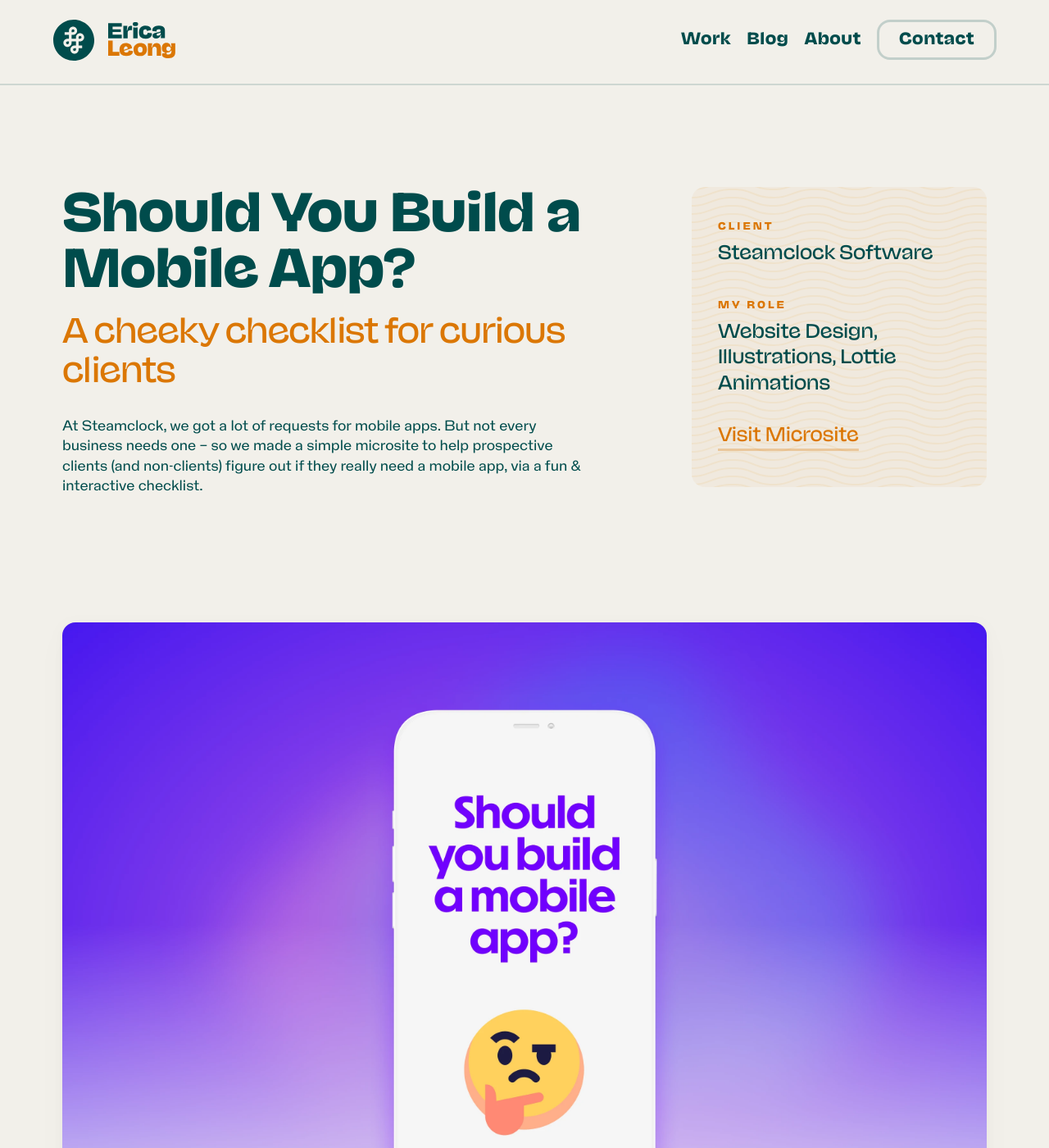
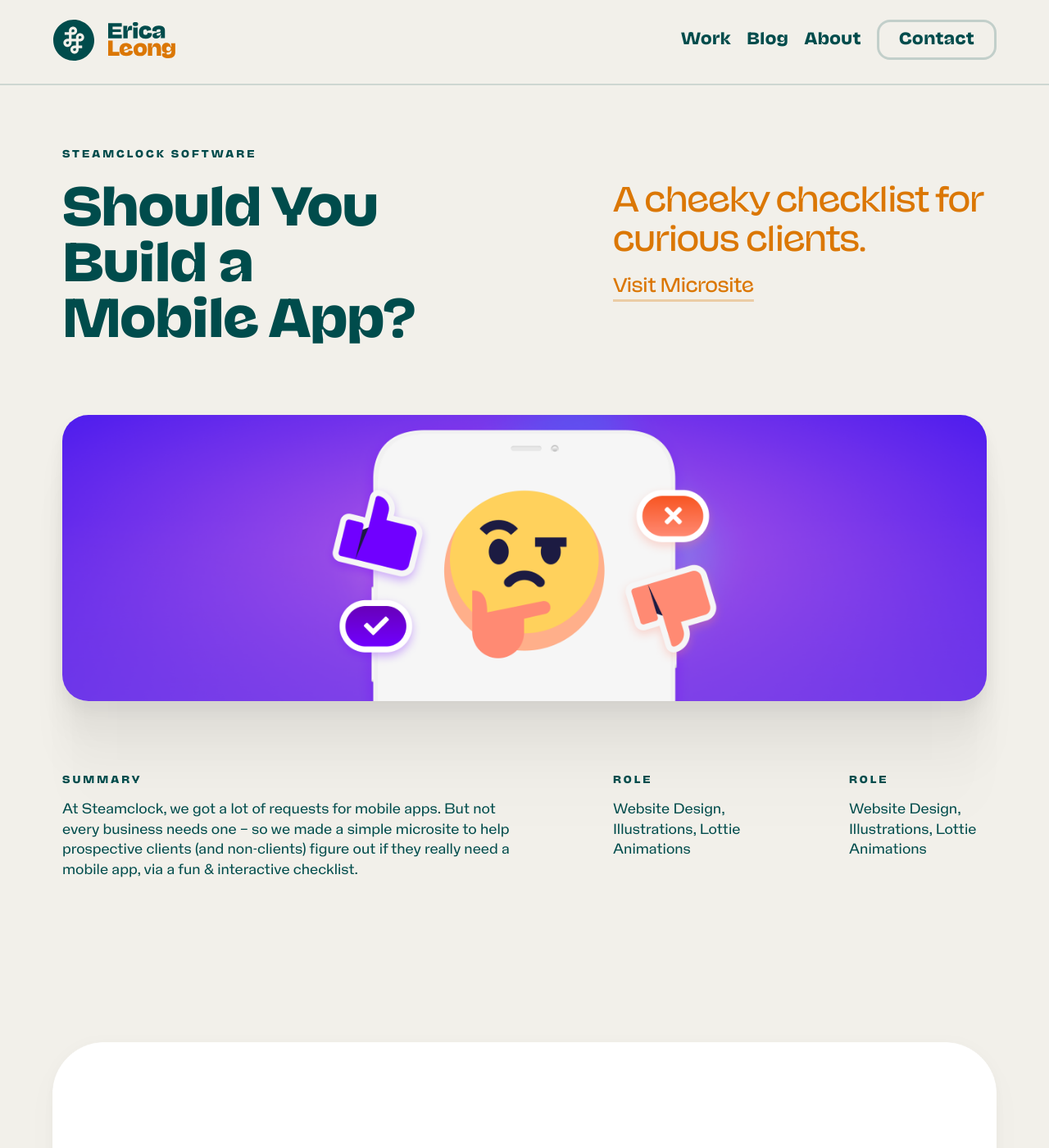
Before and after one commit to ehyleong/ehyleong.github.io, a Jekyll site: the page built from _work/1-sybama.html, in a window 1280 px wide and 1400 px high. Shown: the whole window at 82% size. Built offline with Jekyll 4.4.1, drawn with Linux system fonts in a browser that asks for light colours; comment, search, counter and statistics services are not loaded; some of the changed text lies outside the part shown.

Commit message:
Updated project layout

```diff
--- a/_includes/footer.html
+++ b/_includes/footer.html
@@ -6,18 +6,6 @@
       <h5>Wanna chat?</h5>
         <h1>Say <a href="{% link contact.html %}">hello.</a><span class="lottie"><lottie-player src="/img/global/emoji_wave.json" speed="1" loop autoplay></lottie-player></span></h1>
   </div>
-<!--    <div class="col-lg-2 col-lg-offset-4 col-md-3 col-md-offset-3 col-sm-4 col-sm-offset-1 col-xs-12">
-    <h5>Find me on</h5>
-      <ul class="social-links">
-        <li><a href="https://twitter.com/ehyleong" class="external-link" target="_blank"><img src="/img/global/icon-social-twitter.svg" class="icon">Twitter</a></li>
-        <li><a href="https://dribbble.com/ehyleong" class="external-link" target="_blank"><img src="/img/global/icon-social-dribbble.svg" class="icon">Dribbble</a></li>
-        <li><a href="https://instagram.com/ehyleong/" class="external-link" target="_blank"><img src="/img/global/icon-social-instagram.svg" class="icon">Instagram</a></li>
-        <li><a href="https://linkedin.com/in/ehyleong/" class="external-link" target="_blank"><img src="/img/global/icon-social-linkedin.svg" class="icon">LinkedIn</a></li>
-        <li><a href="http://mastodon.cloud/@ehyleong/" class="external-link" target="_blank"><img src="/img/global/icon-social-mastodon.svg" class="icon">Mastodon</a></li>
-      </li>
-    </ul>
-  </div>
--->
 </div>
 </footer>
   {% endunless %}
@@ -44,117 +32,10 @@
 </div>
 </footer>
 
-<script>
-  const menu = document.querySelector(".mobile-menu");
-  const menuItems = document.querySelectorAll(".menu-item");
-  const hamburger= document.querySelector(".hamburger");
-
-  function toggleMenu() {
-    if (menu.classList.contains("show-menu")) {
-      menu.classList.remove("show-menu");
-    } else {
-      menu.classList.add("show-menu");
-      menuItems.classList.add("show-menu");
-    }
-  }
-
-  hamburger.addEventListener("click", toggleMenu);
-
-  menuItems.forEach(
-    function(menuItem) {
-      menuItem.addEventListener("click", toggleMenu);
-    }
-  )
-
-</script>
-
-<script>
-    var didScroll;
-    var lastScrollTop = 0;
-    var delta = 5;
-    var navbarHeight = $('nav').outerHeight();
-
-    $(window).scroll(function(event){
-        didScroll = true;
-    });
-
-    setInterval(function() {
-        if (didScroll) {
-            hasScrolled();
-            didScroll = false;
-        }
-    }, 200);
-
-    function hasScrolled() {
-        var st = $(this).scrollTop();
-
-        // Make sure they scroll more than delta
-        if(Math.abs(lastScrollTop - st) <= delta)
-            return;
-
-        // If they scrolled down and are past the navbar, add class .nav-up.
-        // This is necessary so you never see what is "behind" the navbar.
-        if (st > lastScrollTop && st > navbarHeight){
-            // Scroll Down
-            $('nav').removeClass('nav-down').addClass('nav-up');
-        } else {
-            // Scroll Up
-            if(st + $(window).height() < $(document).height()) {
-                $('nav').removeClass('nav-up').addClass('nav-down');
-            }
-        }
-
-        lastScrollTop = st;
-    }
-</script>
-
-<script>
-  var formElement = document.getElementById("form");
-  var buttonElement = document.getElementById("button");
-  var loadingIndicator = document.getElementById("loading-indicator");
-  var submit = document.getElementById("submit")
-
-
-  formElement.addEventListener("botpoison-challenge-start", function () {
-    buttonElement.setAttribute("disabled", "disabled");
-    loadingIndicator.classList.remove("hidden");
-    submit.classList.add("hidden");
-  });
-
-  formElement.addEventListener("botpoison-challenge-success", function () {
-    buttonElement.removeAttribute("disabled");
-    loadingIndicator.classList.add("hidden");
-  });
-
-  formElement.addEventListener("botpoison-challenge-error", function () {
-    buttonElement.removeAttribute("disabled");
-    loadingIndicator.classList.add("hidden");
-  });
-</script>
-
-<script type="text/javascript">
-    $(window).scroll(function(){
-        // Detect scroll
-        function elementScrolled(elem)
-        {
-            var docViewTop = $(window).scrollTop();
-            var docViewBottom = docViewTop + $(window).height();
-            var elemTop = $(elem).offset().top;
-            return ((elemTop <= docViewBottom) && (elemTop >= docViewTop));
-        }
-
-        // Trigger animation
-        if(elementScrolled('.scrolled')) {
-            var els = $('.scrolled'),
-                i = 0,
-                f = function () {
-                    $(els[i++]).addClass('fade-up');
-                    if(i < els.length) setTimeout(f, 800);
-                };
-            f();
-        }
-    });
-</script>
+<script type='text/javascript' src="/js/showmenu.js"></script>
+<script type='text/javascript' src="/js/navscroll.js"></script>
+<script type='text/javascript' src="/js/botpoison.js"></script>
+<script type='text/javascript' src="/js/scrollanimation.js"></script>
 
 <!--{% if page.slug == "about" %}
 <script>
--- /dev/null
+++ b/_layouts/project-alt.html
@@ -0,0 +1,66 @@
+<!doctype html>
+<html>
+  {% include header.html %}
+  <body>
+    {% include navigation.html %}
+  <header class="work">
+      <div class="row wrap half-spacer">
+        <div class="col-xs-12">
+          {% if page.wip == true %}
+          <div class="bottom-half-spacer">
+            <div class="in-progress fade-down"><span class="callout-label">heads up</span><h5>This case study is still in progress. Stay tuned!</h5>
+            </div>
+          </div>
+          {% endif %}
+          <h5 class="fade-down">{{ page.client }}</h5>
+        </div>
+      </div>
+
+      <div class="row wrap bottom-half-spacer">
+        <div class="col-lg-6 col-md-6 col-sm-6 col-xs-12">
+          <h2 class="intro">{{ page.title }}</h2>
+        </div>
+        <div class="col-lg-5 col-lg-offset-1 col-md-offset-1 col-md-5 col-sm-offset-1 col-sm-5 col-xs-12">
+          <h3 class="orange bottom-text-spacer fade-up">{{ page.intro }}</h3>
+         {% if page.link %}
+            {% for link in page.link %}
+            <h4 class="fade-up"><a href="{{ link.href }}" class="project-link external-link" target="_blank">{{ link.text }}</a></h4>
+            {% endfor %}
+          {% endif %}
+        </div>
+      </div>
+
+       {% if page.hero %}
+        {% for hero in page.hero %}
+        <div class="row wrap">
+          <div class="col-xs-12 fade-up-delay">
+            <picture>
+              <source srcset="{{ hero.desktop }}" media="(min-width: 64rem)" loading="eager"/>
+              <img src="{{ hero.mobile }}" loading="eager"/>
+            </picture>
+          </div>
+         </div>
+         {% endfor %}
+        {% endif %}
+
+        <div class="row wrap half-spacer bottom-half-spacer">
+          <div class="col-lg-6 col-md-6 col-sm-12 col-xs-12">
+            <h5 class="bottom-text-spacer">Summary</h5>
+            <p>{{ page.byline }}</p>
+          </div>
+          <div class="col-lg-2 col-lg-offset-1 col-md-2 col-md-offset-1 col-sm-6 col-xs-12">
+            <h5 class="bottom-text-spacer">Role</h5>
+            <p>{{ page.role }}</p>
+          </div>
+          <div class="col-lg-2 col-lg-offset-1 col-md-2 col-md-offset-1 col-sm-6 col-xs-12">
+            <h5 class="bottom-text-spacer">Role</h5>
+            <p>{{ page.role }}</p>
+          </div>
+        </div>
+
+  </header>
+  {{ content }}
+  {% include navigation_projects.html %}
+  {% include footer.html %}
+  </body>
+</html>
--- a/_sass/main.scss
+++ b/_sass/main.scss
@@ -424,7 +424,7 @@
 			margin-block-start: 3rem;
 			margin-block-end: 1rem;
 			display: grid;
-			grid-template-columns: auto auto;
+			grid-template-columns: auto;
 		}
 
 		h5 {
@@ -458,7 +458,7 @@
 
   a.mobile-menu-link {
   	color: $beige;
-  	font-size: 1.8rem;
+  	font-size: 2rem;
 
 	  	&:hover, &:focus, &:active {
 	  		color: $orange;
@@ -469,10 +469,10 @@
 	button.hamburger {
 		transform: scale(0);
 		position: fixed;
-		top: 1.85rem;
-		right: 1.45rem;
-		height: 40px;
-		width: 40px;
+		top: 1.5rem;
+		right: 1.5rem;
+		height: 50px;
+		width: 50px;
 	}
 
 	.logo {
@@ -519,6 +519,8 @@
 	display: none;
 
 	@include for-size(phone-only) {
+		height: 50px;
+		width: 50px;
 		display: block;
 	  cursor: pointer;
 	  border: none;
@@ -957,6 +959,20 @@
 // 2.5 Projects
 
 header.work {
+
+	h1, h2, h3, h4, h5 {
+		margin-block-end: 0;
+	}
+
+	h5 {
+		color: var(--primary-color);
+	}
+
+	picture img {
+		border-radius: 2rem;
+		box-shadow: 0px 0px 0px 0px rgba(0, 0, 0, 0.05), 0px 9px 19px 0px rgba(0, 0, 0, 0.05), 0px 35px 35px 0px rgba(0, 0, 0, 0.04), 0px 79px 47px 0px rgba(0, 0, 0, 0.03), 0px 140px 56px 0px rgba(0, 0, 0, 0.01), 0px 218px 61px 0px rgba(0, 0, 0, 0.00);
+	}
+
 	.project-meta{
 		display: grid;
 		gap: 1rem;
@@ -1427,7 +1443,7 @@
 @keyframes h1-intro {
 	0% {
 		font-weight: 200;
-		opacity: 0
+		opacity: 0;
 	}
 
 	100% {
@@ -1439,7 +1455,7 @@
 @keyframes h2-intro {
 	0% {
 		font-weight: 100;
-		opacity: 0
+		opacity: 0;
 	}
 
 	100% {
@@ -1452,7 +1468,11 @@
 	0% {
 		transform: translateY(2rem);
 		transform-origin: 0% 0%;
-		opacity: 0
+		opacity: 0;
+	}
+
+	5% {
+		opacity: 0;
 	}
 
 	100% {
@@ -1460,13 +1480,12 @@
 		opacity: 1;
 	}
 }
-
 
 @keyframes fade-down {
 	0% {
 		transform: translateY(-1rem);
 		transform-origin: 0% 0%;
-		opacity: 0
+		opacity: 0;
 	}
 
 	100% {
@@ -1479,7 +1498,7 @@
 	0%, 15% {
 		transform: translateY(2rem);
 		transform-origin: 0% 0%;
-		opacity: 0
+		opacity: 0;
 	}
 
 	100% {
@@ -1490,23 +1509,23 @@
 
 
 h1.intro {
-	animation: fade-up 1s cubic-bezier(0.7, 0, 0.13, 1);
+	animation: fade-up 1s cubic-bezier(0.8, 0, 0.13, 1);
 }
 
 h2.intro {
-	animation: fade-up 1s cubic-bezier(0.7, 0, 0.13, 1);
+	animation: fade-up 1s cubic-bezier(0.8, 0, 0.13, 1);
 }
 
 .fade-down {
-	animation: fade-down 1.1s cubic-bezier(0.7, 0, 0.13, 1);
+	animation: fade-down 1.1s cubic-bezier(0.8, 0, 0.13, 1);
 }
 
 .fade-up {
-	animation: fade-up 1.1s cubic-bezier(0.7, 0, 0.13, 1);
+	animation: fade-up 1.2s cubic-bezier(0.8, 0, 0.13, 1);
 }
 
 .fade-up-delay {
-		animation: fade-up-delay 1.2s cubic-bezier(0.7, 0, 0.13, 1);
+		animation: fade-up-delay 1.3s cubic-bezier(0.8, 0, 0.13, 1);
 }
 
 h1.intro, h2.intro, .fade-up, .fade-up-delay {
--- a/_work/1-sybama.html
+++ b/_work/1-sybama.html
@@ -10,31 +10,30 @@
 link:
 - text: Visit Microsite
   href: https://shouldyoubuildamobile.app
-intro: A cheeky checklist for curious clients
+intro: A cheeky checklist for curious clients.
 byline: At Steamclock, we got a lot of requests for mobile apps. But not every business needs one – so we made a simple microsite to help prospective clients (and non-clients) figure out if they really need a mobile app, via a fun & interactive checklist.
 
 ---
 
 <section class="work half-spacer bottom-half-spacer">
 	<div class="row wrap">
-		<div class="col-lg-12 col-xs-12 ">
-			<img src="/img/work/sybama/sybama_website-1.webp" class="rounded drop-shadow">
+		<div class="row half-spacer bottom-half-spacer">
+		<div class="col-lg-5">
+			<img src="/img/work/sybama/snippet.png" class="rounded drop-shadow">
 		</div>
-		<div class="row half-spacer bottom-half-spacer">
-		<div class="col-lg-6 col-xs-12">
-			<h5>Goals</h5>
+			<div class="col-lg-6 col-lg-offset-1 col-xs-12">
+			<h3>Most business don't actually need a mobile app. Most of the time, a web experience will suffice. </h3>
+			<h5 class="half-spacer">Goals</h5>
 			<p>Our goals for this microsite were fairly simple: we wanted to create a small marketing campaign that was fun, memorable, and shareable – geared towards Steamclock's target demographic of CTOs of growing companies. While it could exist standalone, it was also meant to be an extension of the Steamclock's brand values – high quality, playful, nice – which informed the overall playful yet polished look throughout.</p>
-		</div>
-		<div class="col-lg-6 col-xs-12">
-			<h5>Outcome</h5>
+
+			<h5 class="half-spacer">Outcome</h5>
 			<p> The end result was a microsite that was cheeky and a bit contrarian, but still useful as a tool in the end of the day. Overall, the project was a success: people loved it! New clients have referenced it while reaching out, and we even use it to screen our in-bound leads too.</p>
 		</div>
-	</div>
+
+		</div>
 
 
-		<div class="col-lg-12 col-xs-12 ">
-			<img src="/img/work/sybama/sybama_website-2.webp" class="rounded drop-shadow">
-		</div>
+
 
 		<div class="col-lg-6 col-lg-offset-3 col-xs-12 half-spacer bottom-half-spacer">
 			<h5>A note on tools</h5>
@@ -70,16 +69,5 @@
 			<div class="rounded "><lottie-player src="/img/work/sybama/watch.json" speed="1" loop autoplay></lottie-player></div>
 		</div>
 
-		<div class="col-lg-12 col-xs-12 half-spacer bottom-half-spacer">
-			<p><strong>Additional Credits:</strong></p>
-				<ul>
-					<li>Allen Pike – Copy</li>
-					<li>Brady Valentino – Front End Development</li>
-					<li>Brendan Lensink – Javascript Wrangling</li>
-				</ul>
-		</div>
-
-
-
 	</div>
 </section>
--- /dev/null
+++ b/js/botpoison.js
@@ -0,0 +1,21 @@
+var formElement = document.getElementById("form");
+var buttonElement = document.getElementById("button");
+var loadingIndicator = document.getElementById("loading-indicator");
+var submit = document.getElementById("submit")
+
+
+formElement.addEventListener("botpoison-challenge-start", function () {
+  buttonElement.setAttribute("disabled", "disabled");
+  loadingIndicator.classList.remove("hidden");
+  submit.classList.add("hidden");
+});
+
+formElement.addEventListener("botpoison-challenge-success", function () {
+  buttonElement.removeAttribute("disabled");
+  loadingIndicator.classList.add("hidden");
+});
+
+formElement.addEventListener("botpoison-challenge-error", function () {
+  buttonElement.removeAttribute("disabled");
+  loadingIndicator.classList.add("hidden");
+});
--- /dev/null
+++ b/js/navscroll.js
@@ -0,0 +1,37 @@
+var didScroll;
+var lastScrollTop = 0;
+var delta = 5;
+var navbarHeight = $('nav').outerHeight();
+
+$(window).scroll(function(event){
+    didScroll = true;
+});
+
+setInterval(function() {
+    if (didScroll) {
+        hasScrolled();
+        didScroll = false;
+    }
+}, 200);
+
+function hasScrolled() {
+    var st = $(this).scrollTop();
+
+    // Make sure they scroll more than delta
+    if(Math.abs(lastScrollTop - st) <= delta)
+        return;
+
+    // If they scrolled down and are past the navbar, add class .nav-up.
+    // This is necessary so you never see what is "behind" the navbar.
+    if (st > lastScrollTop && st > navbarHeight){
+        // Scroll Down
+        $('nav').removeClass('nav-down').addClass('nav-up');
+    } else {
+        // Scroll Up
+        if(st + $(window).height() < $(document).height()) {
+            $('nav').removeClass('nav-up').addClass('nav-down');
+        }
+    }
+
+    lastScrollTop = st;
+}
--- /dev/null
+++ b/js/scrollanimation.js
@@ -0,0 +1,21 @@
+$(window).scroll(function(){
+    // Detect scroll
+    function elementScrolled(elem)
+    {
+        var docViewTop = $(window).scrollTop();
+        var docViewBottom = docViewTop + $(window).height();
+        var elemTop = $(elem).offset().top;
+        return ((elemTop <= docViewBottom) && (elemTop >= docViewTop));
+    }
+
+    // Trigger animation
+    if(elementScrolled('.scrolled')) {
+        var els = $('.scrolled'),
+            i = 0,
+            f = function () {
+                $(els[i++]).addClass('fade-up');
+                if(i < els.length) setTimeout(f, 800);
+            };
+        f();
+    }
+});
--- /dev/null
+++ b/js/showmenu.js
@@ -0,0 +1,20 @@
+const menu = document.querySelector(".mobile-menu");
+const menuItems = document.querySelectorAll(".menu-item");
+const hamburger= document.querySelector(".hamburger");
+
+function toggleMenu() {
+  if (menu.classList.contains("show-menu")) {
+    menu.classList.remove("show-menu");
+  } else {
+    menu.classList.add("show-menu");
+    menuItems.classList.add("show-menu");
+  }
+}
+
+hamburger.addEventListener("click", toggleMenu);
+
+menuItems.forEach(
+  function(menuItem) {
+    menuItem.addEventListener("click", toggleMenu);
+  }
+)
```
Also changed, not shown: other parts of _work/1-sybama.html (+1 -1 lines), js/nav.js (added, +20 -0 lines), img/work/sybama/snippet.png (added), 4 other files.
